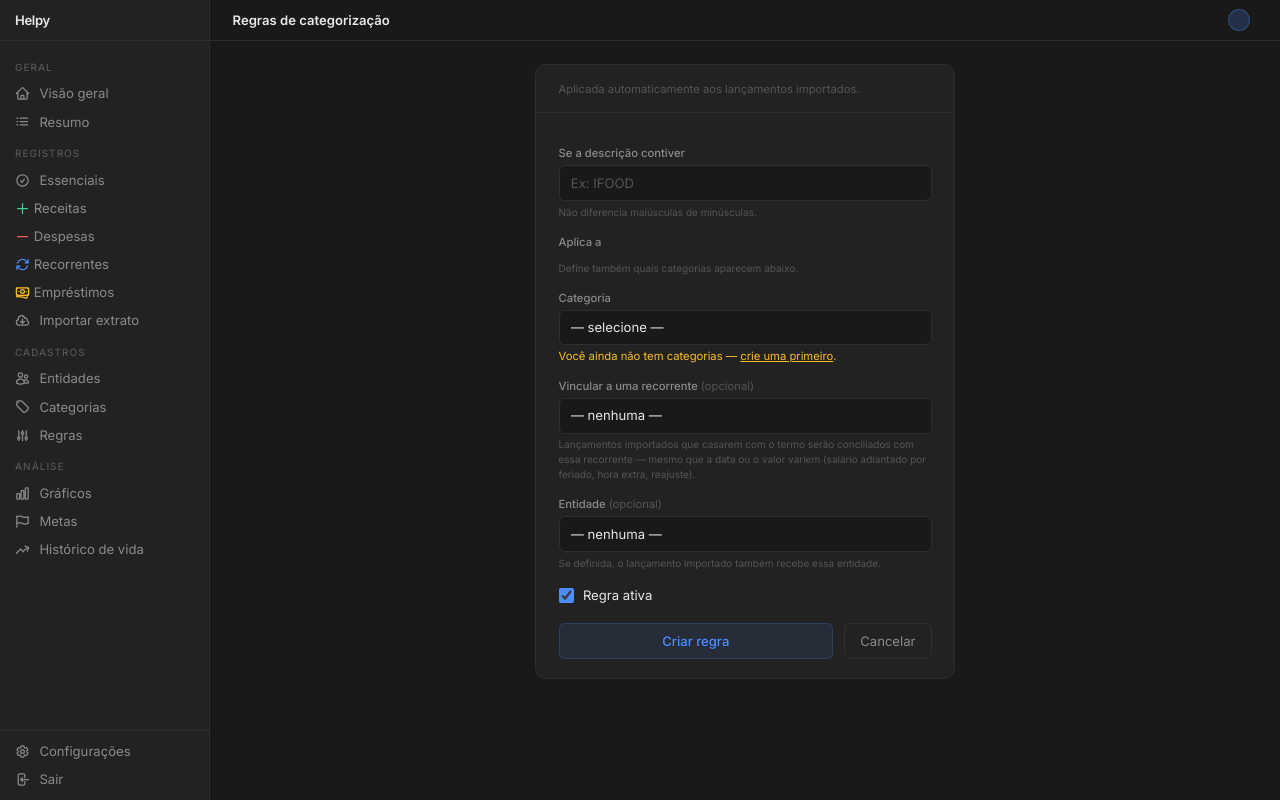
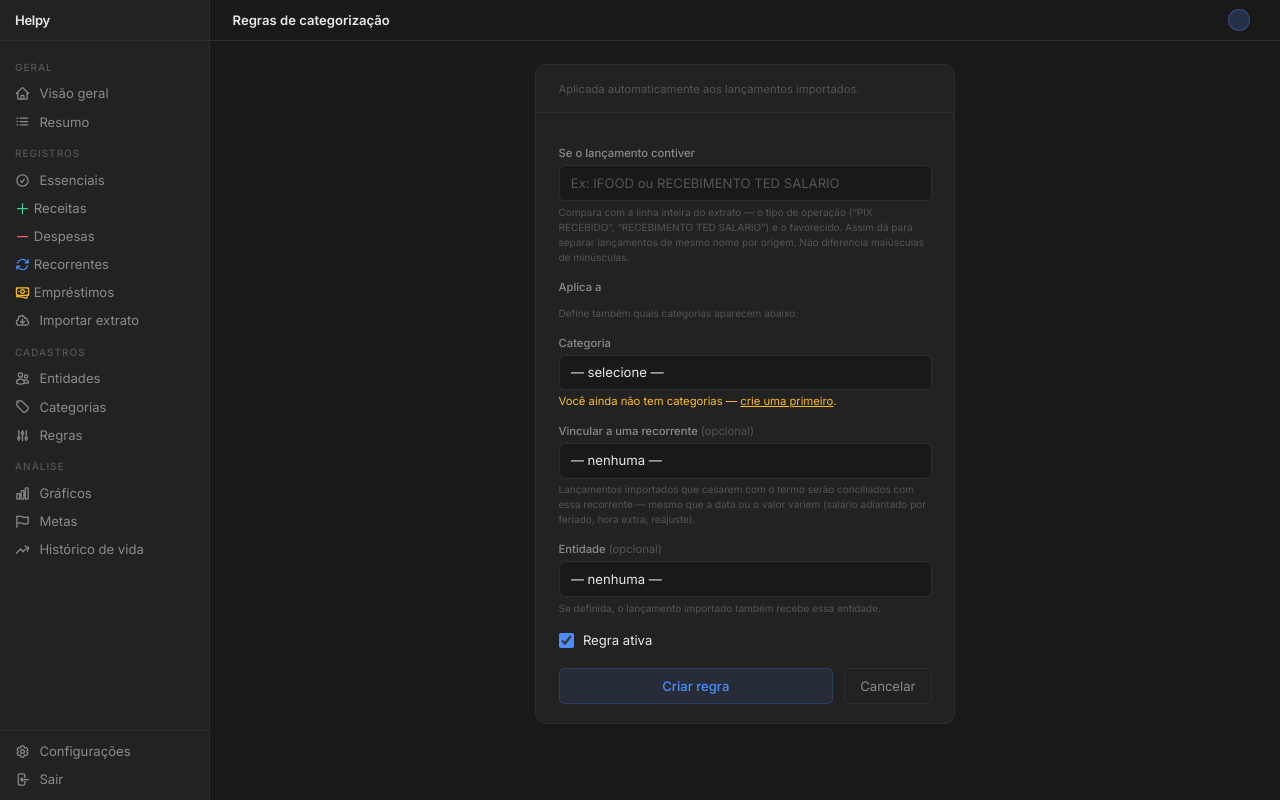
Before and after one commit to TheDorival/helpy, a Django app: template templates/financeiro/regra_form.html in a window 1280 px wide. Run offline with Django 5.2, Linux system fonts and the light colour scheme; the template is opened without the code that fills it, so the values that code supplies are empty; some libraries are stand-ins or nearby versions.

Commit message:
docs: deixa claro que a regra compara a linha inteira do extrato

```diff
--- a/financeiro/models.py
+++ b/financeiro/models.py
@@ -640,7 +640,10 @@ class RegraCategoria(models.Model):
     ]
 
     usuario   = models.ForeignKey(settings.AUTH_USER_MODEL, on_delete=models.CASCADE, related_name='regras_categoria')
-    termo     = models.CharField(max_length=120, help_text='Se a descrição contiver este texto…')
+    termo     = models.CharField(
+        max_length=120,
+        help_text='Comparado com a linha inteira do extrato (operação + favorecido).',
+    )
     categoria = models.ForeignKey(Categoria, null=True, blank=True,
                                   on_delete=models.CASCADE, related_name='regras')
     recorrente = models.ForeignKey('TransacaoFixa', null=True, blank=True,
--- a/templates/financeiro/regra_form.html
+++ b/templates/financeiro/regra_form.html
@@ -16,12 +16,16 @@
         {% csrf_token %}
 
         <div>
-          <label for="id_termo" class="block text-xs font-medium text-muted mb-1">Se a descrição contiver</label>
+          <label for="id_termo" class="block text-xs font-medium text-muted mb-1">Se o lançamento contiver</label>
           <input type="text" name="termo" id="id_termo" maxlength="120" required
                  value="{{ form.termo.value|default:'' }}"
-                 placeholder="Ex: IFOOD"
+                 placeholder="Ex: IFOOD ou RECEBIMENTO TED SALARIO"
                  class="w-full text-sm bg-bg border {% if form.termo.errors %}border-red{% else %}border-line{% endif %} rounded-md px-3 py-2 text-tx placeholder-dim outline-none focus:border-accent/50 transition-colors">
-          <p class="mt-1 text-[10px] text-dim">Não diferencia maiúsculas de minúsculas.</p>
+          <p class="mt-1 text-[10px] text-dim">
+            Compara com a linha inteira do extrato — o tipo de operação
+            (“PIX RECEBIDO”, “RECEBIMENTO TED SALARIO”) e o favorecido. Assim dá para
+            separar lançamentos de mesmo nome por origem. Não diferencia maiúsculas de minúsculas.
+          </p>
           {% if form.termo.errors %}<p class="mt-1 text-xs text-red">{{ form.termo.errors.0 }}</p>{% endif %}
         </div>
 
--- a/templates/financeiro/regras.html
+++ b/templates/financeiro/regras.html
@@ -39,7 +39,7 @@
       <table class="w-full text-sm min-w-[600px]">
         <thead>
           <tr class="border-b border-line">
-            <th class="text-left text-xs font-medium text-dim px-4 py-2">Se a descrição contiver</th>
+            <th class="text-left text-xs font-medium text-dim px-4 py-2">Se o lançamento contiver</th>
             <th class="text-left text-xs font-medium text-dim px-4 py-2">Destino</th>
             <th class="text-left text-xs font-medium text-dim px-4 py-2">Aplica a</th>
             <th class="text-left text-xs font-medium text-dim px-4 py-2">Status</th>
@@ -96,8 +96,8 @@
       <div class="w-10 h-10 rounded-full bg-bg border border-line flex items-center justify-center mb-4 text-lg">🏷️</div>
       <p class="text-sm text-muted mb-1">Nenhuma regra cadastrada</p>
       <p class="text-xs text-dim mb-5 max-w-sm">
-        Exemplo: termo “IFOOD” → categoria “Alimentação”. Toda vez que um lançamento importado
-        contiver esse texto, ele já vem classificado.
+        Exemplo: termo “IFOOD” → categoria “Alimentação”. A comparação usa a linha inteira do
+        extrato, então “RECEBIMENTO TED SALARIO” pega só o salário e ignora um PIX do mesmo nome.
       </p>
       <a href="{% url 'nova_regra' %}"
          class="inline-flex items-center gap-2 text-xs font-medium text-accent border border-accent/30 bg-accent/5 hover:bg-accent/10 px-3 py-1.5 rounded-md transition-colors">
```
